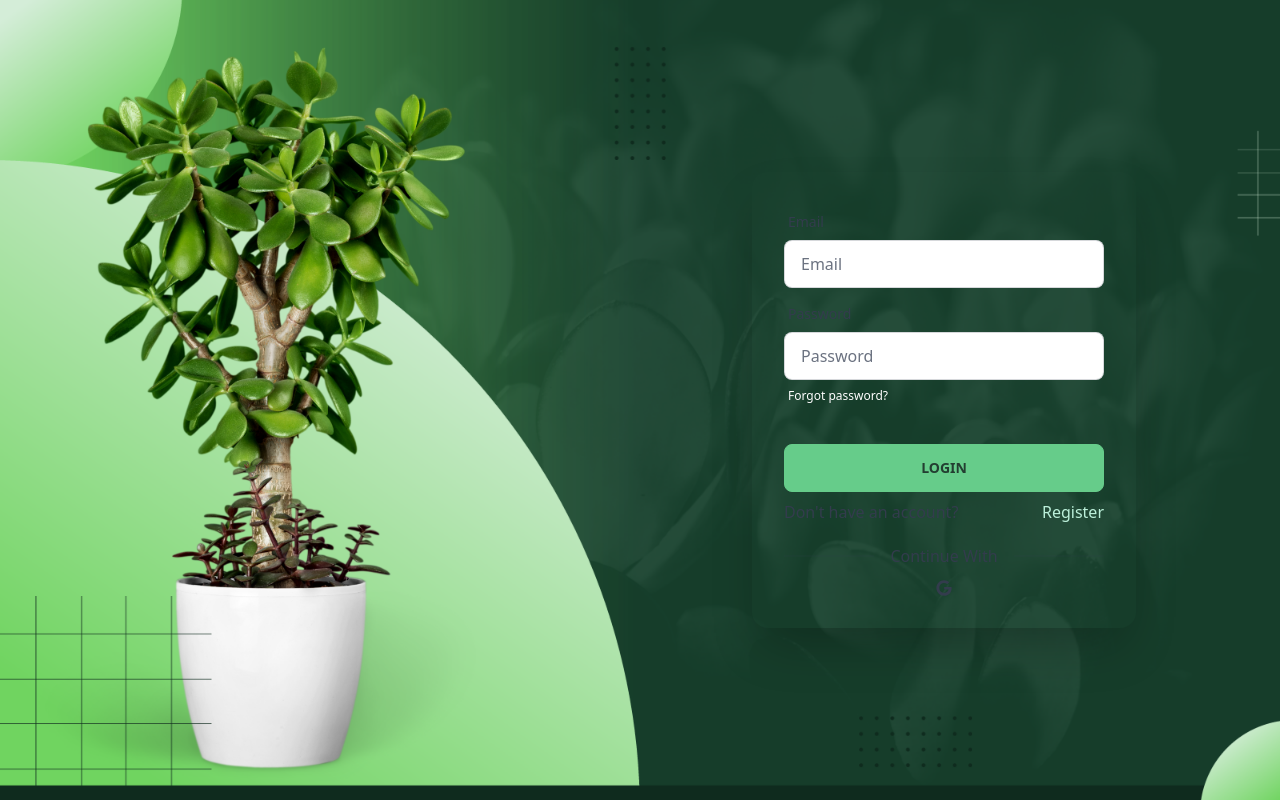
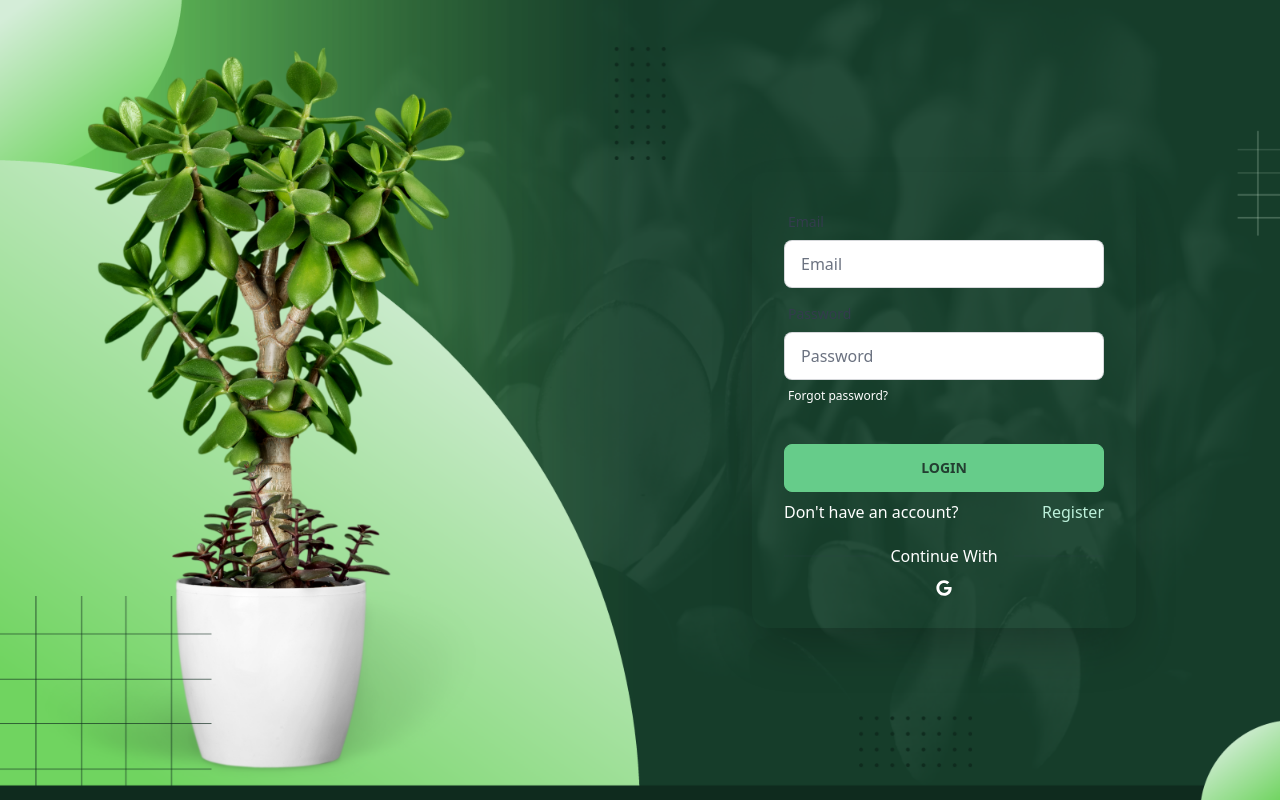
Before and after one commit to DevBySharif/tranquoasis-client, a React (Vite) app: page /login in a window 1280 px wide. Built offline with nearby package versions, Linux system fonts and the light colour scheme; no server answers.

Commit message:
Added error page

```diff
--- /dev/null
+++ b/src/Pages/Error.jsx
@@ -0,0 +1,18 @@
+import { Link } from "react-router-dom";
+import errorImg from "../assets/Error.svg";
+const Error = () => {
+  return (
+    <div className="relative">
+      <img src={errorImg} className="w-full h-screen" alt="" />
+      <div>
+        <Link to="/">
+          <button className="btn btn-primary absolute lg:bottom-52 left-[45%]">
+            Back To Home
+          </button>
+        </Link>
+      </div>
+    </div>
+  );
+};
+
+export default Error;
--- a/src/Pages/Login.jsx
+++ b/src/Pages/Login.jsx
@@ -75,7 +75,7 @@ const Login = () => {
 
           {loginError && <p className="text-red-500">{loginError}</p>}
 
-          <p className="flex justify-between">
+          <p className="flex justify-between text-white">
             Don't have an account?
             <Link className="text-green-200" to="/register">
               Register
--- a/src/Pages/SocialLogin.jsx
+++ b/src/Pages/SocialLogin.jsx
@@ -9,8 +9,8 @@ const SocialLogin = () => {
   };
   return (
     <div>
-      <div className="divider">Continue With</div>
-      <div className="flex justify-center">
+      <div className="divider text-white">Continue With</div>
+      <div className="flex justify-center text-white">
         <button
           className="font-bold"
           onClick={() => handleSocialLogin(googleLogin)}
--- a/src/Routes/Route.jsx
+++ b/src/Routes/Route.jsx
@@ -1,5 +1,6 @@
 import { createBrowserRouter } from "react-router-dom";
 import MainLayout from "../Components/Layout/MainLayout";
+import Error from "../Pages/Error";
 import Home from "../Pages/Home";
 import Login from "../Pages/Login";
 import Register from "../Pages/Register";
@@ -8,6 +9,7 @@ const Route = createBrowserRouter([
   {
     path: "/",
     element: <MainLayout></MainLayout>,
+    errorElement: <Error></Error>,
     children: [
       {
         path: "home",
```
